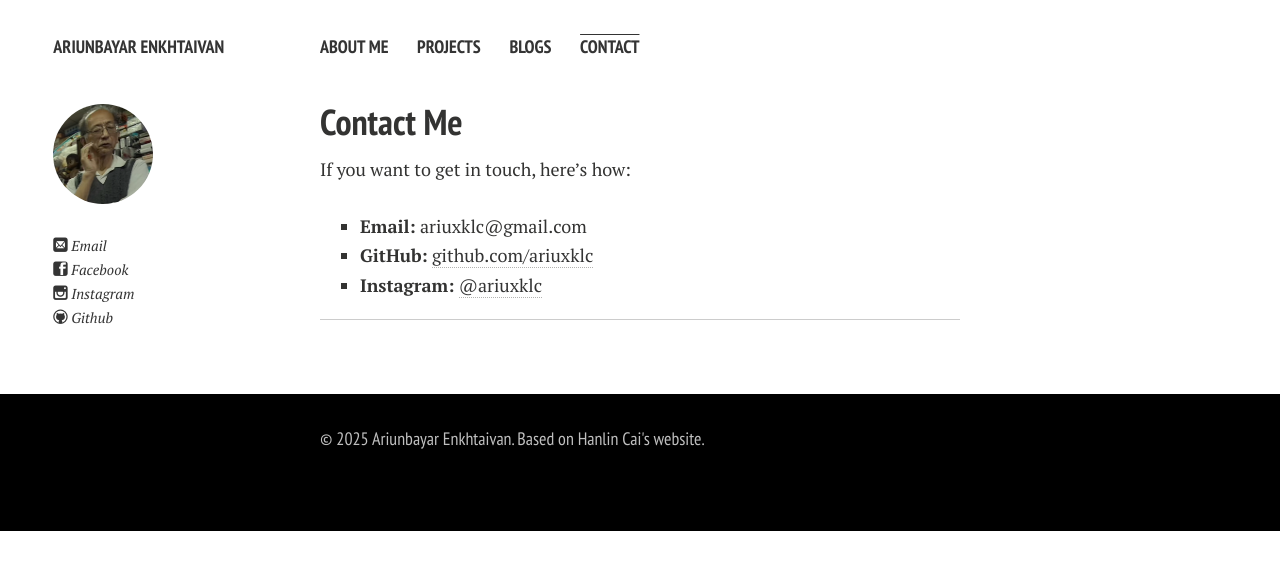
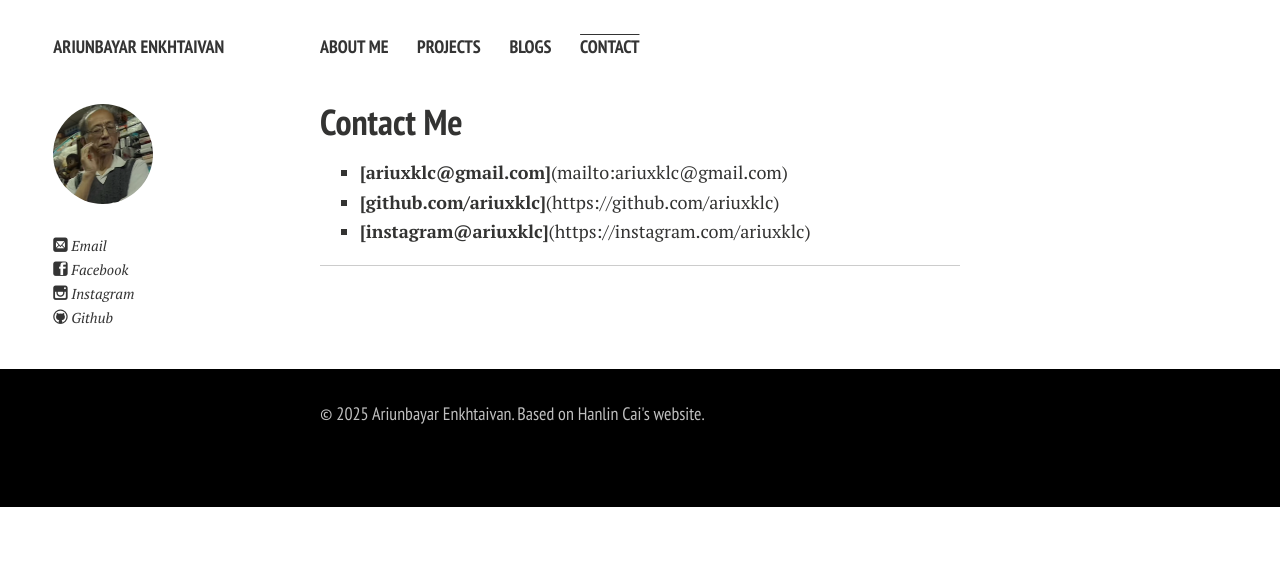
Before and after one commit to ariuxklc/ariuxklc.github.io, a Jekyll site: the page built from contact.md, in a window 1280 px wide, cut to the strip 104-674 px from the top of the page. Built offline with Jekyll 4.4.1, drawn with Linux system fonts in a browser that asks for light colours; nearby versions of some CDN libraries; comment, search, counter and statistics services are not loaded; a style sheet for code colours, icons or effects is not loaded.

Commit message:
contact v2

```diff
--- a/contact.md
+++ b/contact.md
@@ -6,10 +6,8 @@ title: Contact
 
 ## Contact Me
 
-If you want to get in touch, here's how:
-
-- **Email:** ariuxklc@gmail.com
-- **GitHub:** [github.com/ariuxklc](https://github.com/ariuxklc)
-- **Instagram:** [@ariuxklc](https://instagram.com/ariuxklc)
+- **[ariuxklc@gmail.com]**(mailto:ariuxklc@gmail.com)
+- **[github.com/ariuxklc]**(https://github.com/ariuxklc)
+- **[instagram@ariuxklc]**(https://instagram.com/ariuxklc)
 
 ---
```
